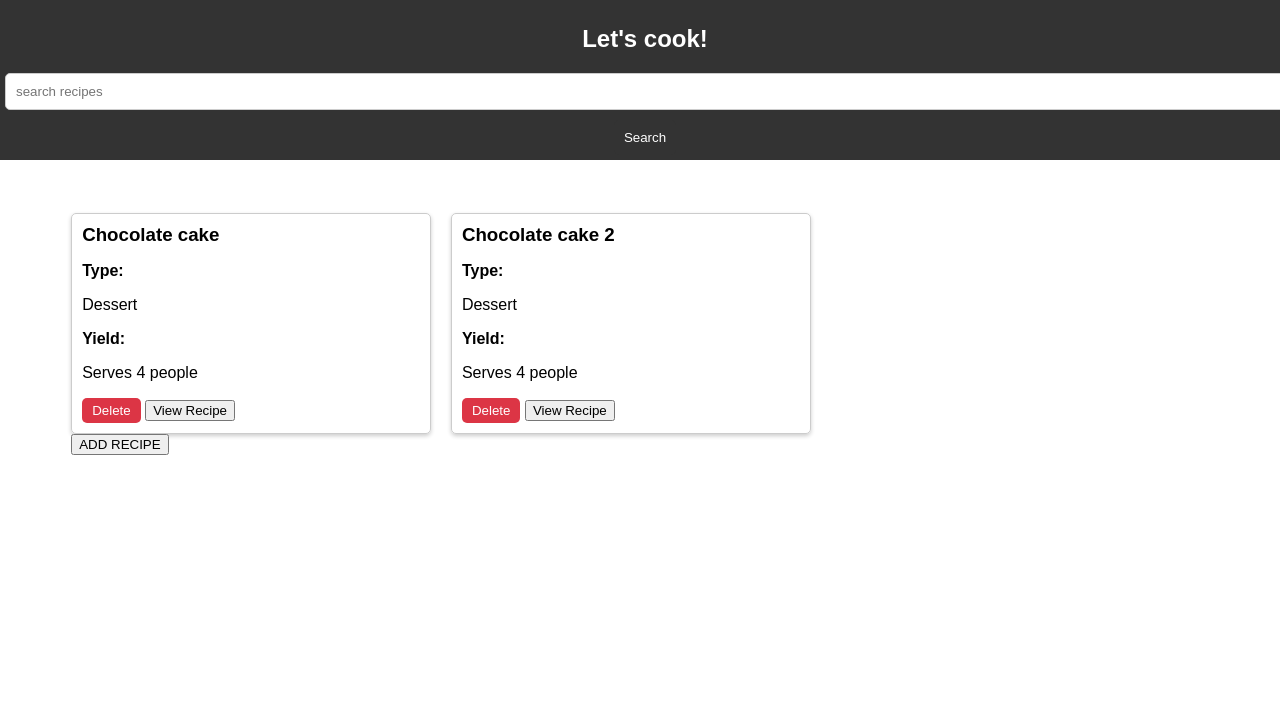
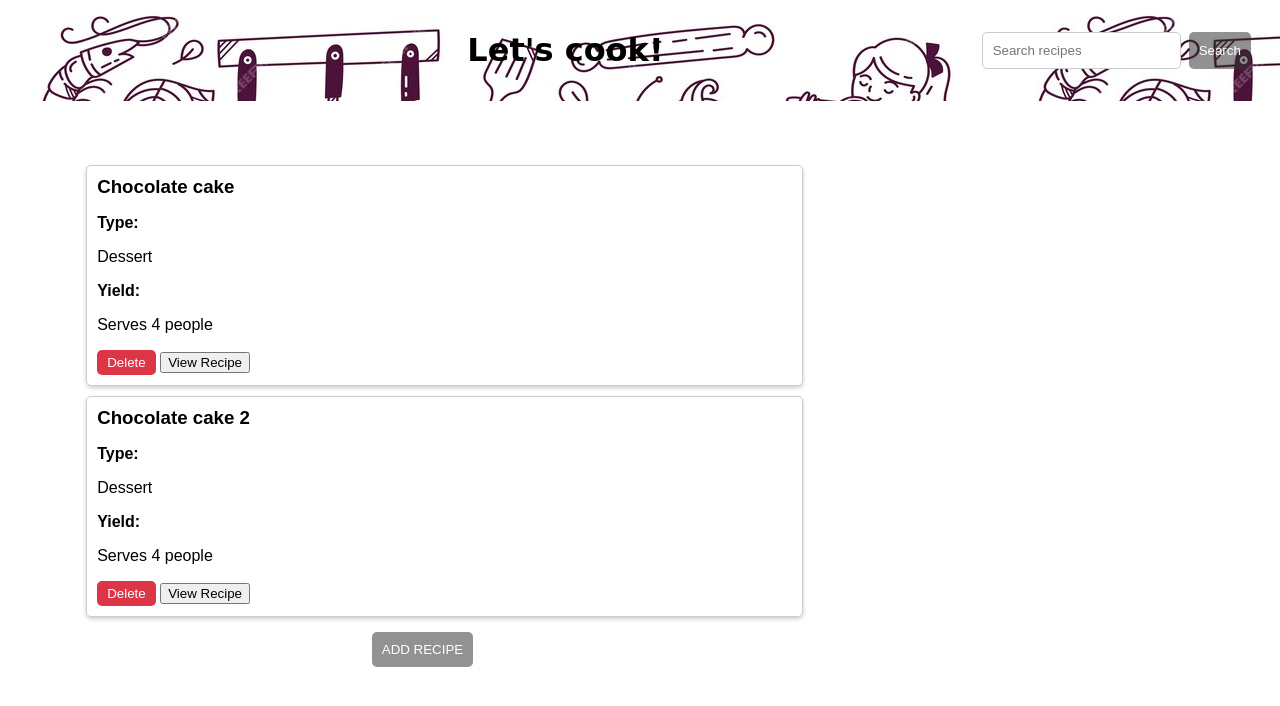
Before and after one commit to Bellamcr/project1-recipe-book, a plain HTML site: page index.html in a window 1280 px wide. Drawn offline with Linux system fonts and the light colour scheme.

Commit message:
changes in the layout

```diff
--- a/index.css
+++ b/index.css
@@ -2,43 +2,115 @@ body {
   font-family: sans-serif;
 }
 
-nav {
-  background-color: #333;
+.header {
+  /* background-color: plum; */
   position: fixed;
   top: 0;
   width: 100%;
-  padding: 5px;
+  padding: 10px;
   left: 0;
-  color: white;
-  text-align: center;
+
+  display: flex;
+  align-items: center;
+  justify-content: space-around;
+  gap: 15em;
+
+  background-image: url(background.jpg);
 }
+
+.title {
+  font-family: cursive;
+  font-size: 1em;
+  color: #000;
+  display: flex;
+  margin-left: 100px;
+}
+
+.search-box {
+  display: flex;
+  gap: 0.5em;
+}
+
+.search-control {
+  padding: 10px;
+  border-radius: 5px;
+  border: 1px solid #ccc;
+  box-sizing: border-box;
+}
+
+.press-search-btn {
+  padding: 10px;
+  background-color: #3338;
+  color: #fff;
+  border: none;
+  border-radius: 5px;
+  cursor: pointer;
+}
+.press-search-btn:hover {
+  background-color: purple;
+}
+/* .background-nav-img {
+  width: fit-content;
+  height: fit-content;
+} */
+
+/* .background-nav {
+  width: 100%;
+  height: fit-content;
+  opacity: 0.5;
+} */
 
 .container {
   display: flex;
   flex-direction: row;
   justify-content: space-between;
+  padding: 10px;
   margin: 150px 5%;
-  padding-top: 5%;
+}
+
+.right-column {
+  width: 65%;
+}
+
+#recipe-list {
+  display: flex;
+  flex-direction: column;
+}
+
+#no-recipes {
+  display: flex;
+  background-color: #ffcccc;
+  padding: 20px;
+  border-radius: 8px;
+  margin-top: 44px;
+}
+
+.show-form-btn {
+  padding: 10px;
+  background-color: #3338;
+  color: #fff;
+  border: none;
+  border-radius: 5px;
+  cursor: pointer;
+  margin-top: 10px;
+  margin-left: 40%;
 }
 
 .left-column {
   width: 25%;
 }
 
-.right-column {
-  width: 65%;
-}
-
 form {
   display: flex;
   flex-direction: column;
+  justify-content: space-around;
 }
 
 label {
   margin-bottom: 10px;
 }
 
-input[type='text'],
+/* input[type='text'],
 textarea {
   padding: 10px;
   margin-bottom: 10px;
@@ -55,27 +127,14 @@ button[type='submit'] {
   border: none;
   border-radius: 5px;
   cursor: pointer;
-}
-
-#recipe-list {
-  display: grid;
-  grid-template-columns: repeat(auto-fit, minmax(300px, 1fr));
-  grid-gap: 20px;
-}
-
-#no-recipes {
-  display: flex;
-  background-color: #ffcccc;
-  padding: 20px;
-  border-radius: 8px;
-  margin-top: 44px;
-}
+} */
 
 .recipe {
   border: 1px solid #ccc;
   padding: 10px;
   border-radius: 5px;
   box-shadow: 0 2px 4px rgba(0, 0, 0, 0.2);
+  margin: 5px;
 }
 
 .recipe h3 {
@@ -148,8 +207,6 @@ button[type='submit'] {
   font-weight: 600;
 }
 
-
-
 /* The Modal (background) */
 .modal {
   display: none; /* Hidden by default */
@@ -161,8 +218,8 @@ button[type='submit'] {
   width: 100%; /* Full width */
   height: 100%; /* Full height */
   overflow: auto; /* Enable scroll if needed */
-  background-color: rgb(0,0,0); /* Fallback color */
-  background-color: rgba(0,0,0,0.4); /* Black w/ opacity */
+  background-color: rgb(0, 0, 0); /* Fallback color */
+  background-color: rgba(0, 0, 0, 0.4); /* Black w/ opacity */
 }
 
 /* Modal Content */
--- a/index.html
+++ b/index.html
@@ -7,13 +7,19 @@
     <link rel="stylesheet" href="index.css" />
 </head>
 <body>
-    <nav>
-       <h1>Let's cook!</h1>
+    <div class="header">
+        <div>
+
+        </div>
+        <div class="title">
+            <h1>Let's cook!</h1>
+        </div>
         <div class="search-box">
-        <input type="text" class="search-control" placeholder="search recipes" id="search-input"/>
-        <button type="submit" class="press-search-btn" id="search-btn">Search</button>
+            <input type="text" class="search-control" placeholder="Search recipes" id="search-input"/>
+            <button type="submit" class="press-search-btn" id="search-btn">Search</button>
+            <!-- <img class="background-nav-img" src="background.jpg" alt="background-nav"></img> -->
         </div>
-    </nav>
+    </div>
     <div class="container">
         <div class="right-column">
             <div id="recipe-list"></div>
@@ -22,7 +28,7 @@
         </div>
         <div class="left-column">
         <form id="recipeForm" class="recipe-form">
-            <div class="title">New Recipe</div>
+            <div class="form-title">New Recipe</div>
             <label for="recipeName">Recipe name</label>
             <input type="text" id="recipeName" name="recipe" required/><br>
             <label for="recipeSelect">Recipe type</label>
```
Also changed, not shown: background.jpg (added).
